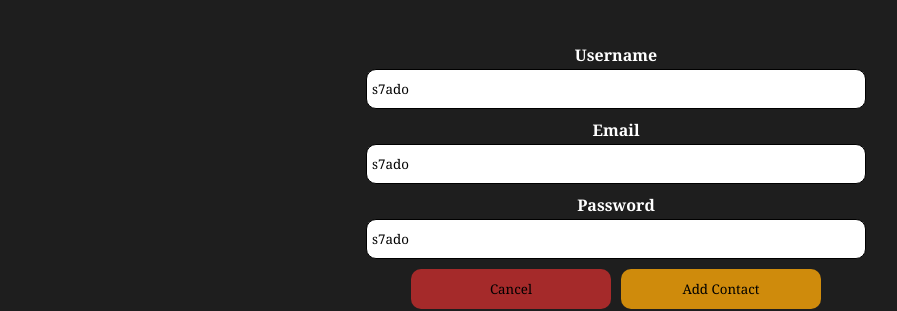
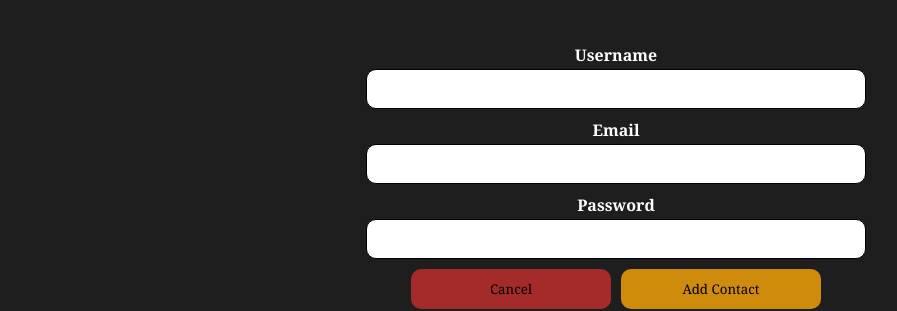
Before and after one commit to Alex2518-9/rb_contacts, a React (Create React App) app: page / in a window 1280 px wide. Both pictures are taken after a click on the button 1160 px from the left and 680 px from the top of the page. Shown: the part 298-609 px from the top of the page, without its empty margins (24-921 px from the left). Built offline with nearby package versions, Linux system fonts and the light colour scheme.

Commit message:
fix(change): form value delete

```diff
--- a/src/components/forms/addContactForm/AddContactForm.jsx
+++ b/src/components/forms/addContactForm/AddContactForm.jsx
@@ -18,7 +18,7 @@ const AddContactForm = ({
 
   const uniqueId = uuid();
 
-  let randomString = (Math.random() + 1).toString(36).substring(7);
+  // let randomString = (Math.random() + 1).toString(36).substring(7);
 
   return (
     <div className="container">
@@ -32,7 +32,7 @@ const AddContactForm = ({
         <Input
           className="form-input"
           onChange={(e) => setName(e.target.value)}
-          value={randomString}
+          // value={randomString}
           defaultValue={contact?.name}
         />
 
@@ -40,7 +40,7 @@ const AddContactForm = ({
         <Input
           className="form-input"
           onChange={(e) => setEmail(e.target.value)}
-          value={randomString}
+          // value={randomString}
           defaultValue={contact?.email}
         />
 
@@ -48,7 +48,7 @@ const AddContactForm = ({
         <Input
           className="form-input"
           onChange={(e) => setPassword(e.target.value)}
-          value={randomString}
+          // value={randomString}
           defaultValue={contact?.password}
         />
 
```
